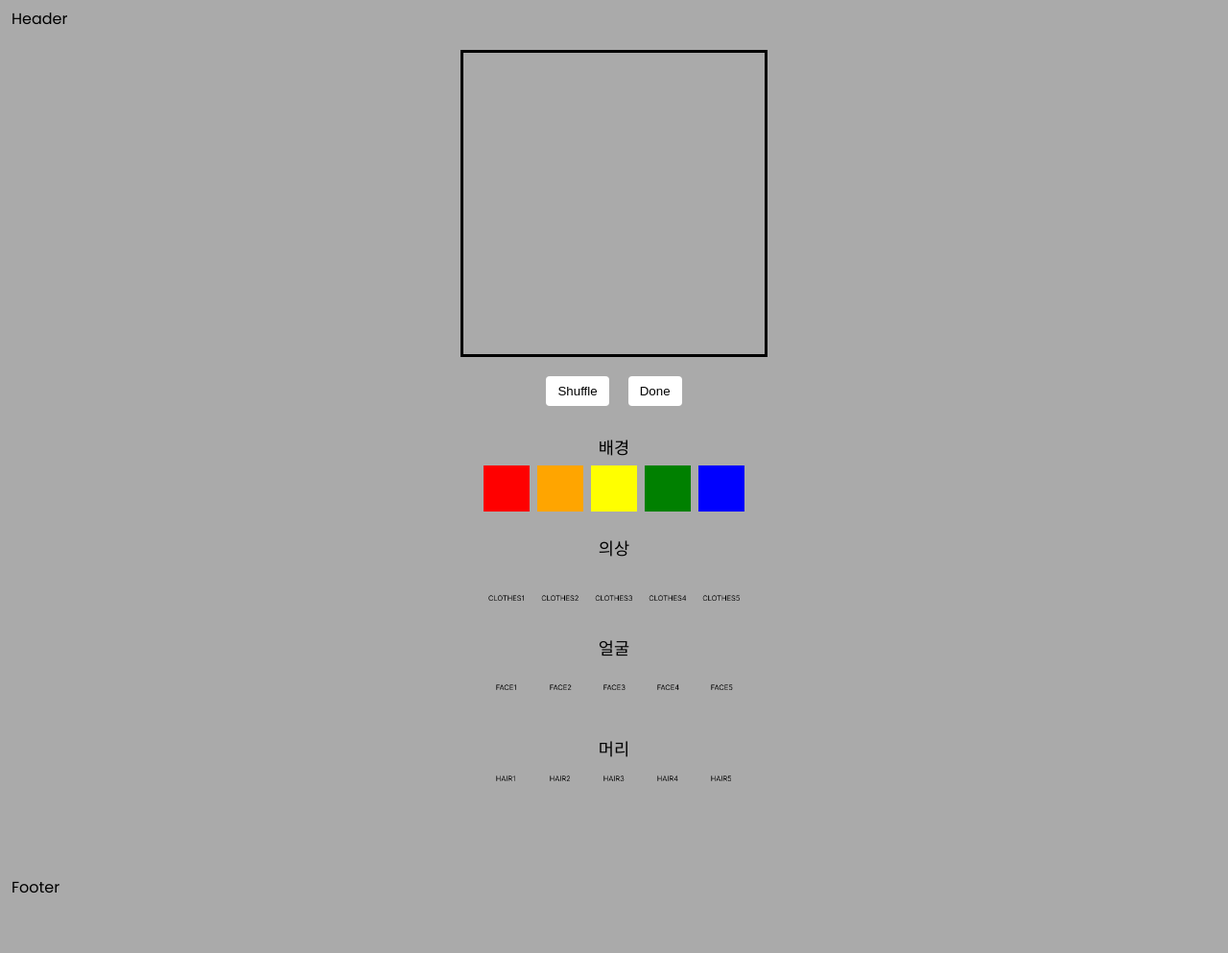
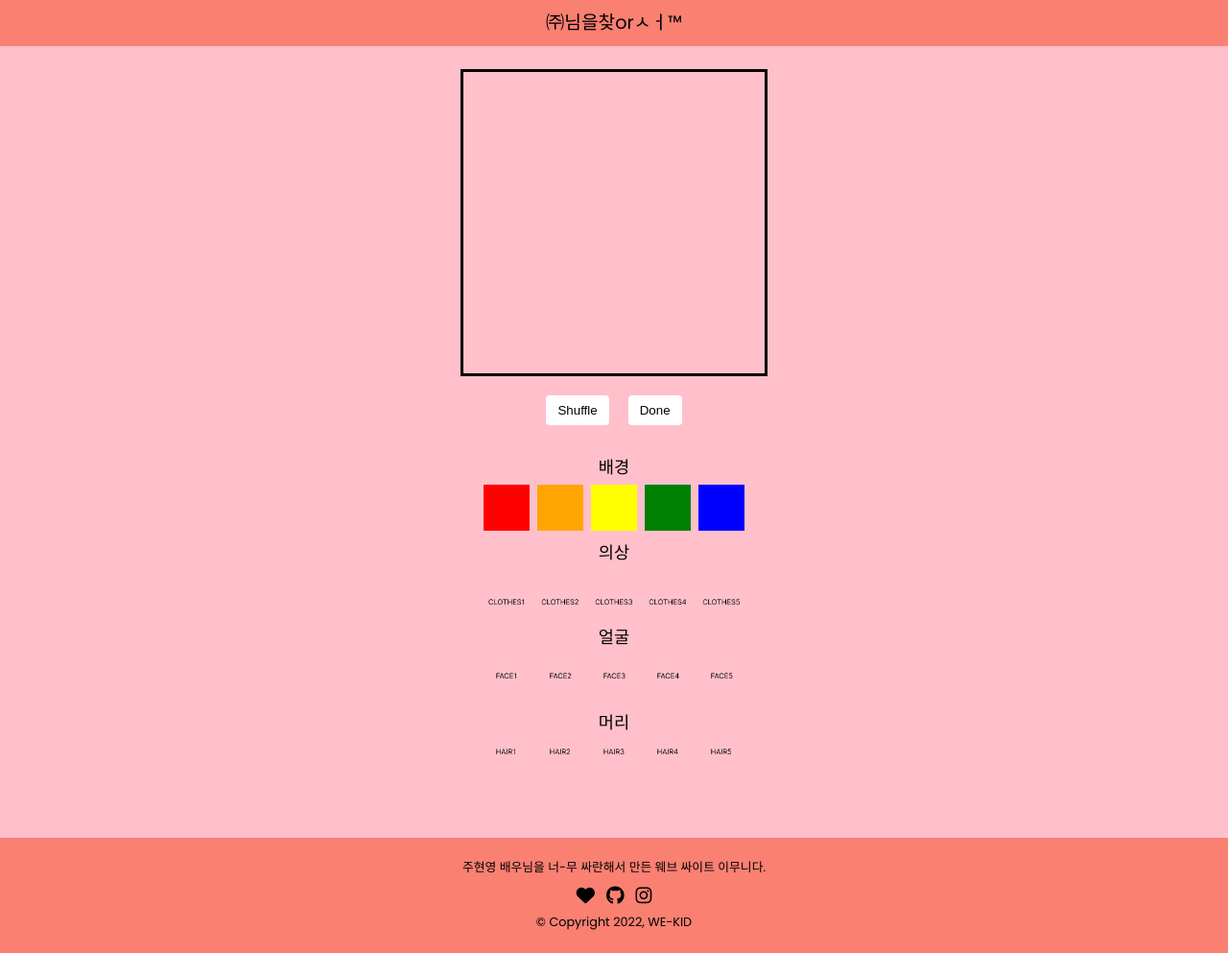
Before and after one commit to wekidseoul/joomix, a React (Create React App) app: page / in a window 1280 px wide. Shown: the whole page at 96% size. Before the commit the page ends 945 px from the top, so only its background shows below. Built offline with nearby package versions, Linux system fonts and the light colour scheme.

Commit message:
feat: Add style to header and footer

```diff
--- a/public/index.html
+++ b/public/index.html
@@ -30,6 +30,13 @@
       href="https://fonts.googleapis.com/css2?family=Noto+Sans+KR:wght@400;700&family=Poppins:wght@400;700&display=swap"
       rel="stylesheet"
     />
+    <link
+      rel="stylesheet"
+      href="https://cdnjs.cloudflare.com/ajax/libs/font-awesome/6.1.1/css/all.min.css"
+      integrity="sha512-KfkfwYDsLkIlwQp6LFnl8zNdLGxu9YAA1QvwINks4PhcElQSvqcyVLLD9aMhXd13uQjoXtEKNosOWaZqXgel0g=="
+      crossorigin="anonymous"
+      referrerpolicy="no-referrer"
+    />
     <title>㈜님을찾orㅅㅓ™</title>
   </head>
   <body>
--- a/src/components/AvatarOptions.tsx
+++ b/src/components/AvatarOptions.tsx
@@ -31,14 +31,6 @@ const StyledOptionItem = styled.li<{ active: boolean }>`
     height: 48px;
     border: ${(props) => (props.active ? '1px solid #fff' : 'none')};
   }
-  p {
-    text-align: center;
-    opacity: 0;
-    transition: opacity 0.3s;
-  }
-  &:hover p {
-    opacity: 1;
-  }
 `;
 
 const PartInKorean = {
@@ -68,7 +60,6 @@ const AvatarOptions: React.FC<{
               src={`../images/avatar-parts/${part}/${option.key}.png`}
               alt={`${part}-${option.key}`}
             />
-            <p>{option.name}</p>
           </StyledOptionItem>
         ))}
       </StyledOptionList>
--- a/src/components/layout/Footer.tsx
+++ b/src/components/layout/Footer.tsx
@@ -1,5 +1,58 @@
+import styled from 'styled-components';
+
+const StyledFooter = styled.footer`
+  position: static;
+  z-index: 1000;
+  bottom: 0;
+  left: 0;
+  right: 0;
+  background-color: salmon;
+  display: flex;
+  flex-direction: column;
+  justify-content: center;
+  align-items: center;
+  gap: 12px;
+  text-align: center;
+  height: 120px;
+  font-size: 0.8rem;
+`;
+
+const StyledLinks = styled.ul`
+  display: flex;
+  justify-content: center;
+  gap: 12px;
+  li {
+    font-size: 1.2rem;
+    i {
+      color: #000;
+    }
+  }
+`;
+
 const Footer = () => {
-  return <div>Footer</div>;
+  return (
+    <StyledFooter>
+      <p>주현영 배우님을 너-무 싸란해서 만든 웨브 싸이트 이무니다.</p>
+      <StyledLinks>
+        <li>
+          <a href="https://www.instagram.com/2ruka__">
+            <i className="fa-solid fa-heart"></i>
+          </a>
+        </li>
+        <li>
+          <a href="https://github.com/wekidseoul/findmylord">
+            <i className="fa-brands fa-github"></i>
+          </a>
+        </li>
+        <li>
+          <a href="https://www.instagram.com/w.e.k.i.d/">
+            <i className="fa-brands fa-instagram"></i>
+          </a>
+        </li>
+      </StyledLinks>
+      <small>&copy; Copyright 2022, WE-KID</small>
+    </StyledFooter>
+  );
 };
 
 export default Footer;
--- a/src/components/layout/Header.tsx
+++ b/src/components/layout/Header.tsx
@@ -1,5 +1,21 @@
+import styled from 'styled-components';
+
+const StyledHeader = styled.header`
+  position: fixed;
+  z-index: 1000;
+  top: 0;
+  left: 0;
+  right: 0;
+  height: 48px;
+  line-height: 48px;
+  text-align: center;
+  font-size: 1.2rem;
+  background-color: salmon;
+  box-shadow: 0px 1px 1px 1px #00000005;
+`;
+
 const Header = () => {
-  return <div>Header</div>;
+  return <StyledHeader>㈜님을찾orㅅㅓ™</StyledHeader>;
 };
 
 export default Header;
--- a/src/index.tsx
+++ b/src/index.tsx
@@ -9,9 +9,9 @@ import reset from 'styled-reset';
 const GlobalStyle = createGlobalStyle`
   ${reset}
   body {
-    background-color: #aaa;
+    background-color: pink;
     font-family: 'Poppins', 'Noto Sans KR', sans-serif;
-    padding: 12px;
+    padding-top: 48px;
   }
   *,
   *::before,
```
